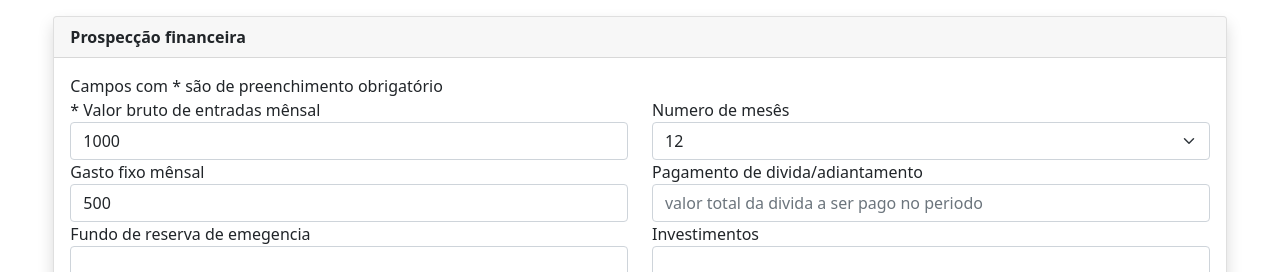
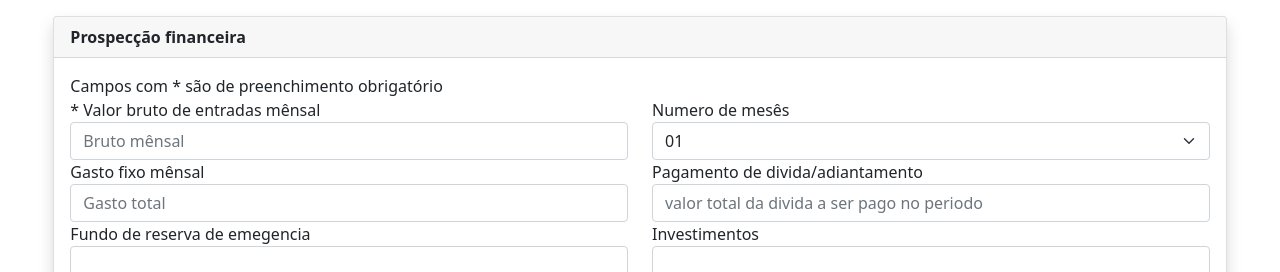
Before and after one commit to Carlos-Alexandre-Leutz/Prospec-o-financeira, a plain HTML site: page index.html in a window 1280 px wide. Shown: the top 272 px of the page. Drawn offline with nearby package versions, Linux system fonts and the light colour scheme.

Commit message:
Update index.html

```diff
--- a/index.html
+++ b/index.html
@@ -23,7 +23,7 @@
                             <label> Campos com * são de preenchimento obrigatório </label>
                             <div class="col-6">
                                 <label for="">* Valor bruto de entradas mênsal</label>
-                                <input value="1000" required type="text" class="form-control" placeholder="Bruto mênsal">
+                                <input required type="text" class="form-control" placeholder="Bruto mênsal">
                             </div>
                             <div class="col-6">
                                 <label for="">Numero de mesês</label>
@@ -39,12 +39,12 @@
                                     <option value="9">09</option>
                                     <option value="10">10</option>
                                     <option value="11">11</option>
-                                    <option selected value="12">12</option>
+                                    <option value="12">12</option>
                                 </select>
                             </div>
                             <div class="col-6">
                                 <label for="">Gasto fixo mênsal</label>
-                                <input value="500" required  type="text" class="form-control" placeholder="Gasto total">
+                                <input required  type="text" class="form-control" placeholder="Gasto total">
                             </div>
                             <div class="col-6">
                                 <label for="">Pagamento de divida/adiantamento </label>
```
